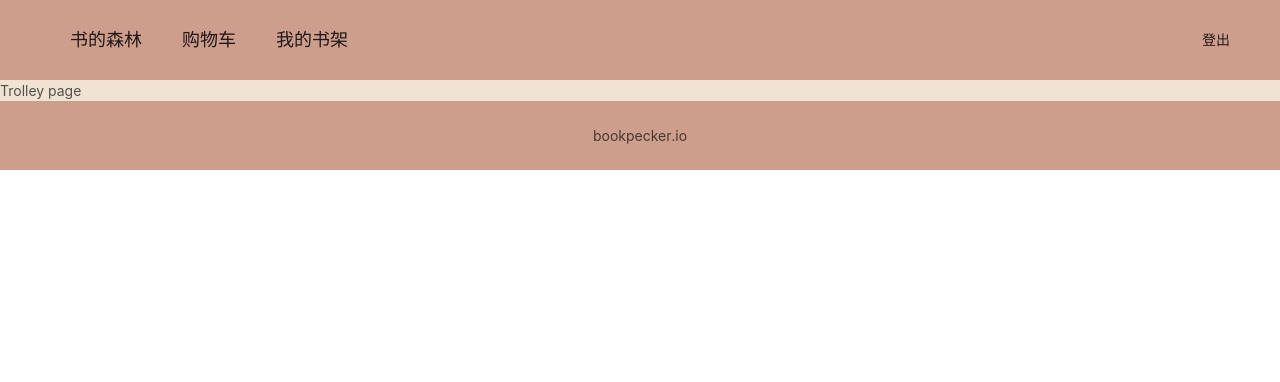
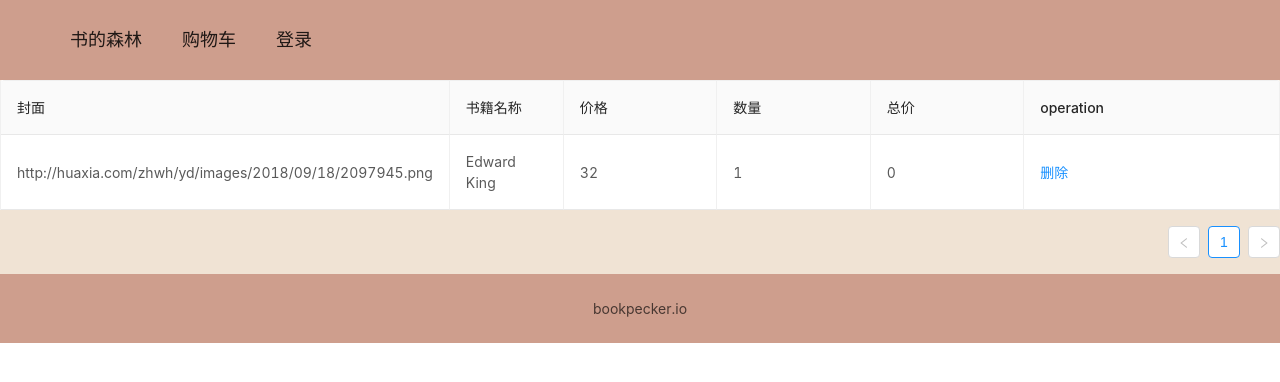
Before and after one commit to crispika/book-pecker, a React (Create React App) app in the folder bookpecker/: page /trolley in a window 1280 px wide. Shown: the top 382 px of the page. Built offline with nearby package versions, Linux system fonts and the light colour scheme.

Commit message:
适配table组件到购物车页面,还要仔细研究文档

```diff
--- a/bookpecker/src/pages/header/header.jsx
+++ b/bookpecker/src/pages/header/header.jsx
@@ -25,7 +25,7 @@ export default class MyHeader extends Component {
 
     render() {
         //XXX just for test
-        const isLogin = true;
+        const isLogin = false;
         // const isLogin = useLoginStatus();
         return (
             <Header style={{ backgroundColor: header_bg_color }} className="header">
@@ -51,7 +51,7 @@ export default class MyHeader extends Component {
                     </Menu.Item>)}
                 </Menu>
                 {isLogin &&
-                    <div className="logOut" onClick={this.handleLogout}>登出</div>}
+                    <div className="logout" onClick={this.handleLogout}>登出</div>}
             </Header>
         )
     }
--- a/bookpecker/src/pages/header/header.less
+++ b/bookpecker/src/pages/header/header.less
@@ -15,7 +15,7 @@
     .logOut{
         line-height: 80px;
     }
-    .logOut:hover{
+    .logout:hover{
 
     }
 
--- /dev/null
+++ b/bookpecker/src/pages/trolley/trolley.css
@@ -0,0 +1,5 @@
+.trolley-wrapper .trolley-table {
+  width: 80%;
+  margin: 20px auto;
+}
+/*# sourceMappingURL=./trolley.css.map */
--- a/bookpecker/src/pages/trolley/trolley.jsx
+++ b/bookpecker/src/pages/trolley/trolley.jsx
@@ -1,10 +1,198 @@
 import React, { Component } from 'react'
+import { useContext, useState, useEffect, useRef } from 'react';
+import { Table, Input, Popconfirm, Form } from 'antd';
+import { content_bg_color } from "../../assets/color"
+
+const EditableContext = React.createContext();
+
+const EditableRow = ({ index, ...props }) => {
+    const [form] = Form.useForm();
+    return (
+        <Form form={form} component={false}>
+            <EditableContext.Provider value={form}>
+                <tr {...props} />
+            </EditableContext.Provider>
+        </Form>
+    );
+};
+
+const EditableCell = ({
+    title,
+    editable,
+    children,
+    dataIndex,
+    record,
+    handleSave,
+    ...restProps
+    }) => {
+        const [editing, setEditing] = useState(false);
+        const inputRef = useRef();
+        const form = useContext(EditableContext);
+        useEffect(() => {
+            if (editing) {
+                inputRef.current.focus();
+            }
+        }, [editing]);
+
+        const toggleEdit = () => {
+            setEditing(!editing);
+            form.setFieldsValue({
+                [dataIndex]: record[dataIndex],
+        });
+        };
+
+        const save = async e => {
+            try {
+                const values = await form.validateFields();
+                toggleEdit();
+                handleSave({ ...record, ...values });
+            } catch (errInfo) {
+                console.log('Save failed:', errInfo);
+            }
+        };
+
+        let childNode = children;
+
+        if (editable) {
+            childNode = editing ? (
+                <Form.Item
+                    style={{
+                        margin: 0,
+                    }}
+                    name={dataIndex}
+                    rules={[
+                        {
+                            required: true,
+                            message: `${title} is required.`,
+                        },
+                    ]}
+                >
+                    <Input ref={inputRef} onPressEnter={save} onBlur={save} />
+                </Form.Item>
+            ) : (
+                    <div
+                        className="editable-cell-value-wrap"
+                        style={{
+                            paddingRight: 24,
+                        }}
+                        onClick={toggleEdit}
+                    >
+                        {children}
+                    </div>
+                );
+        }
+
+        return <td {...restProps}>{childNode}</td>;
+        };
+
 
 export default class Trolley extends Component {
+    constructor(props) {
+        super(props);
+        this.columns = [
+            {
+                title: "封面",
+                dataIndex: 'cover',
+                width: '30%',
+            },
+            {
+                title: "书籍名称",
+                dataIndex: 'bookname',
+            },
+            {
+                title: "价格",
+                dataIndex: 'price',
+                width: '12%',
+            },
+            {
+                title: "数量",
+                dataIndex: 'qty',
+                width: '12%',
+                editable: true,
+            },
+            {
+                title: "总价",
+                dataIndex: 'total_price',
+                width: '12%',
+            },
+            {
+                title: 'operation',
+                dataIndex: 'operation',
+                width: '20%',
+                render: (text, record) =>
+                    this.state.dataSource.length >= 1 ? (
+                        <Popconfirm title="确认删除吗?" onConfirm={() => this.handleDelete(record.key)}>
+                            <a>删除</a>
+                        </Popconfirm>
+                    ) : null,
+            },
+        ]
+
+        this.state = {
+            dataSource: [
+                {
+                    cover: "http://huaxia.com/zhwh/yd/images/2018/09/18/2097945.png",
+                    bookname: 'Edward King',
+                    price: 32.00,
+                    qty: 1,
+                    total_price: 0,
+                },
+            ],
+            count: 1,
+        };
+    }
+
+    handleDelete = key => {
+        const dataSource = [...this.state.dataSource];
+        this.setState({ dataSource: dataSource.filter(item => item.key !== key) });
+    };
+
+    handleSave = row => {
+        const newData = [...this.state.dataSource];
+        const index = newData.findIndex(item => row.key === item.key);
+        const item = newData[index];
+        newData.splice(index, 1, { ...item, ...row });
+        this.setState({
+            dataSource: newData,
+        });
+    };
+
     render() {
+        const { dataSource } = this.state;
+        const components = {
+            body: {
+                row: EditableRow,
+                cell: EditableCell,
+            },
+        };
+        const columns = this.columns.map(col => {
+            if (!col.editable) {
+                return col;
+            }
+            return {
+                ...col,
+                onCell: record => ({
+                    record,
+                    editable: col.editable,
+                    dataIndex: col.dataIndex,
+                    title: col.title,
+                    handleSave: this.handleSave,
+                }),
+            };
+        });
+
         return (
-            <div>
-                Trolley page
+
+            <div className="trolley-wrapper" style={{ backgroundColor: content_bg_color }}>
+                <Table
+                    className="trolley-table"
+
+                    components={components}
+                    rowClassName={() => 'editable-row'}
+                    bordered
+                    dataSource={dataSource}
+                    columns={columns}
+                />
             </div>
         )
     }
--- /dev/null
+++ b/bookpecker/src/pages/trolley/trolley.less
@@ -0,0 +1,7 @@
+.trolley-wrapper{
+
+    .trolley-table{
+        width: 80%;
+        margin: 20px auto;
+    }
+}
```
Also changed, not shown: 1 other file (tests, documents, lock files or other folders).
